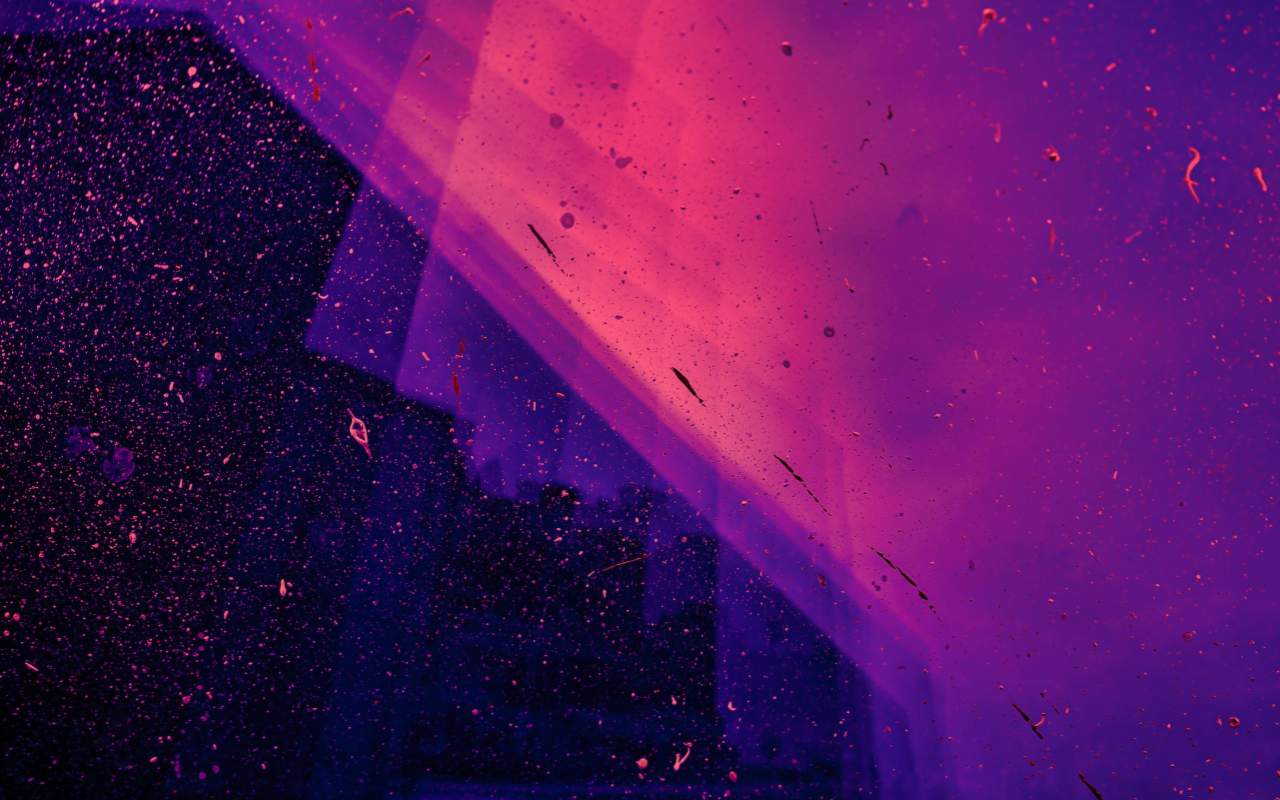
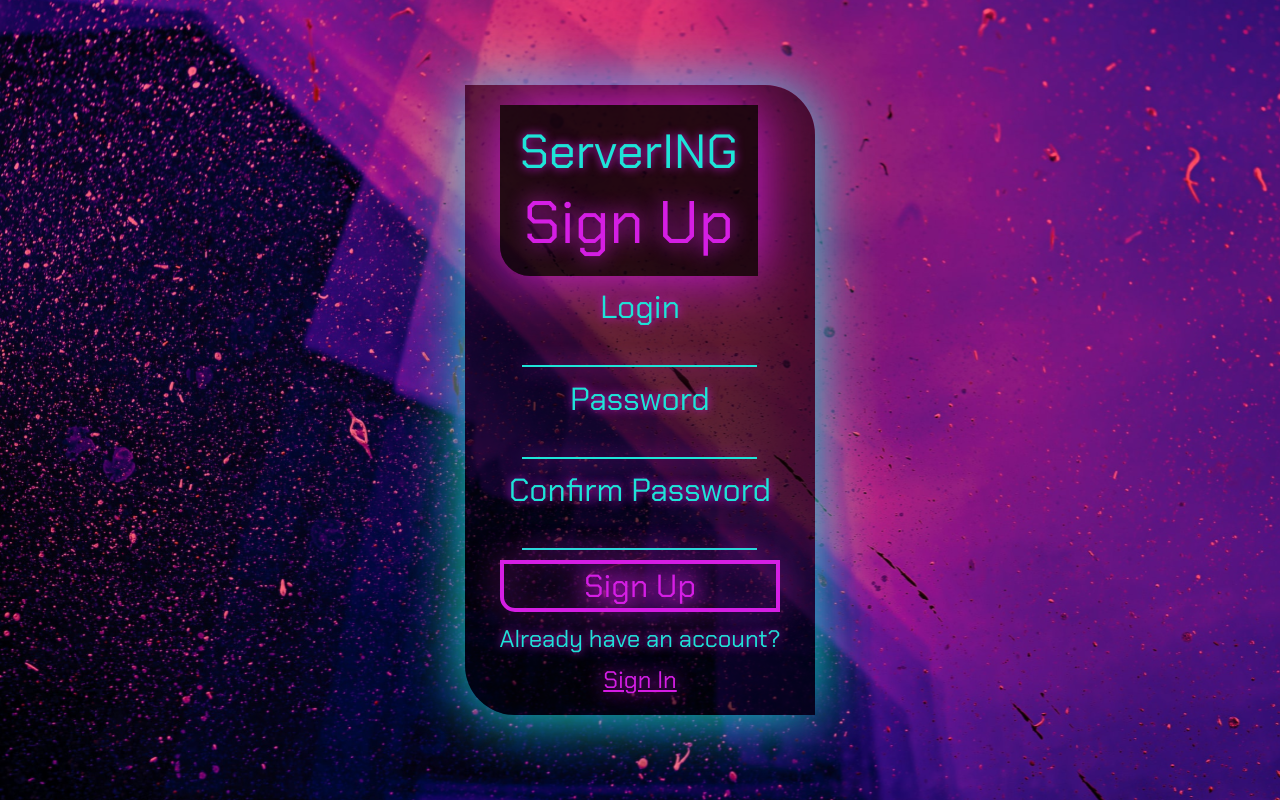
Before and after one commit to amunra2/web-bmstu-iu7, a Vue app in the folder src/frontend/: page /signup in a window 1280 px wide. Before the commit this address had no page. Built offline with nearby package versions, Linux system fonts and the light colour scheme.

Commit message:
lab_03: Гениальный коммит

```diff
--- a/src/frontend/src/components/FormField.vue
+++ b/src/frontend/src/components/FormField.vue
@@ -1,7 +1,7 @@
 <template>
   <div class="form-field">
-    <BlueText><slot></slot></BlueText>
-    <InputLine />
+    <BlueText fontSize="var(--little-text)"><slot></slot></BlueText>
+    <InputLine fontSize="var(--tiny-text)" style="text-align: center;"/>
   </div>
 </template>
 
@@ -21,7 +21,11 @@ export default defineComponent({
 </script>
 
 <style scoped>
-  /* .form-field {
-
-  } */
+  .form-field {
+    justify-content: center;
+    display: flex;
+    flex-direction: column;
+    align-items: center;
+    gap:10px;
+  }
 </style>
--- a/src/frontend/src/components/InputLine.vue
+++ b/src/frontend/src/components/InputLine.vue
@@ -1,5 +1,5 @@
 <template>
-    <input class="input-line">
+    <input class="input-line" :style="{fontSize}">
 </template>
 
 <script lang="ts">
@@ -8,7 +8,7 @@ import { defineComponent } from "vue";
 export default defineComponent({
   name: "InputLine",
   components: {},
-  props: {}
+  props: ['fontSize']
 });
 </script>
 
@@ -20,7 +20,7 @@ export default defineComponent({
     width: 231px;
     height: 25px;
     filter: drop-shadow(0px 0px 10px var(--magenta));
-    font: 400 23px "Chakra Petch", sans-serif;
+    font: "Chakra Petch";
     color: var(--cyan);
   }
 </style>
--- a/src/frontend/src/router/index.ts
+++ b/src/frontend/src/router/index.ts
@@ -1,11 +1,23 @@
 import { createRouter, createWebHistory, RouteRecordRaw } from "vue-router";
-import HomeView from "../views/HomeView.vue";
+import HomeView from "@/views/HomeView.vue";
+import SignupView from "@/views/SignupView.vue"
+import SigninView from "@/views/SigninView.vue"
 
 const routes: Array<RouteRecordRaw> = [
   {
     path: "/",
     name: "home",
     component: HomeView,
+  },
+  {
+    path: "/signup/",
+    name: "signup",
+    component: SignupView,
+  },
+  {
+    path: "/signin/",
+    name: "signin",
+    component: SigninView,
   },
 ];
 
--- /dev/null
+++ b/src/frontend/src/views/SigninView.vue
@@ -0,0 +1,80 @@
+<template>
+    <body class="container">
+        <UpperBackground class="center">
+            <UpperBackground class="login-header">
+                <BlueText fontSize="var(--middle-text)">ServerING</BlueText>
+                <PinkText fontSize="var(--large-text)">Sign In</PinkText>
+            </UpperBackground>
+            <FormField>Login</FormField>
+            <FormField>Password</FormField>
+            <Button>Sign In</Button>
+            <BlueText class="text" fontSize="var(--tiny-text)">
+                Don't have an account?
+            </BlueText>
+            <PinkText class="text" fontSize="var(--tiny-text)">
+              <router-link style="color: var(--magenta)" to="/signup">Sign Up</router-link>
+            </PinkText>
+        </UpperBackground>
+    </body>
+</template>
+
+
+<script lang="ts">
+import { defineComponent } from "vue";
+import UpperBackground from "@/components/UpperBackground.vue"
+import BlueText from "@/components/BlueText.vue"
+import PinkText from "@/components/PinkText.vue"
+import FormField from "@/components/FormField.vue"
+import Button from "@/components/Button.vue"
+
+export default defineComponent({
+    name: "SignupView",
+    components: {
+        UpperBackground,
+        BlueText,
+        PinkText,
+        FormField,
+        Button,
+    }
+})
+</script>
+
+
+<style scoped>
+.container {
+  display: flex;
+  margin: 0;
+  width: 100%;
+  height: 100%;
+  justify-content: center;
+  align-items: center;
+}
+.center {
+  /* position: relative; */
+  border-radius: 0px 50px 0px 50px;
+  height: 75%;
+  width: 25%;
+  display: grid;
+  justify-content: center;
+  align-items: center;
+  padding: 15px;
+}
+
+.login-header {
+    align-items: center;
+    border-radius: 0px 0px 0px 30px;
+    display: flex;
+    flex-direction: column;
+    overflow: hidden;
+    padding: 15px 20px;
+    width: fit-content;
+    box-shadow: 0px 0px 60px var(--magenta);
+}
+
+.text {
+  display: flex;
+  flex-direction: row;
+  justify-content: center;
+  align-items: center;
+}
+</style>
--- /dev/null
+++ b/src/frontend/src/views/SignupView.vue
@@ -0,0 +1,81 @@
+<template>
+    <body class="container">
+        <UpperBackground class="center">
+            <UpperBackground class="login-header">
+                <BlueText fontSize="var(--middle-text)">ServerING</BlueText>
+                <PinkText fontSize="var(--large-text)">Sign Up</PinkText>
+            </UpperBackground>
+            <FormField>Login</FormField>
+            <FormField>Password</FormField>
+            <FormField>Confirm Password</FormField>
+            <Button>Sign Up</Button>
+            <BlueText class="text" fontSize="var(--tiny-text)">
+                Already have an account?
+            </BlueText>
+            <PinkText class="text" fontSize="var(--tiny-text)">
+              <router-link style="color: var(--magenta)" to="/signin">Sign In</router-link>
+            </PinkText>
+        </UpperBackground>
+    </body>
+</template>
+
+
+<script lang="ts">
+import { defineComponent } from "vue";
+import UpperBackground from "@/components/UpperBackground.vue"
+import BlueText from "@/components/BlueText.vue"
+import PinkText from "@/components/PinkText.vue"
+import FormField from "@/components/FormField.vue"
+import Button from "@/components/Button.vue"
+
+export default defineComponent({
+    name: "SignupView",
+    components: {
+        UpperBackground,
+        BlueText,
+        PinkText,
+        FormField,
+        Button,
+    }
+})
+</script>
+
+
+<style scoped>
+.container {
+  display: flex;
+  margin: 0;
+  width: 100%;
+  height: 100%;
+  justify-content: center;
+  align-items: center;
+}
+.center {
+  /* position: relative; */
+  border-radius: 0px 50px 0px 50px;
+  height: 75%;
+  width: 25%;
+  display: grid;
+  justify-content: center;
+  align-items: center;
+  padding: 15px;
+}
+
+.login-header {
+    align-items: center;
+    border-radius: 0px 0px 0px 30px;
+    display: flex;
+    flex-direction: column;
+    overflow: hidden;
+    padding: 15px 20px;
+    width: fit-content;
+    box-shadow: 0px 0px 60px var(--magenta);
+}
+
+.text {
+  display: flex;
+  flex-direction: row;
+  justify-content: center;
+  align-items: center;
+}
+</style>
```
